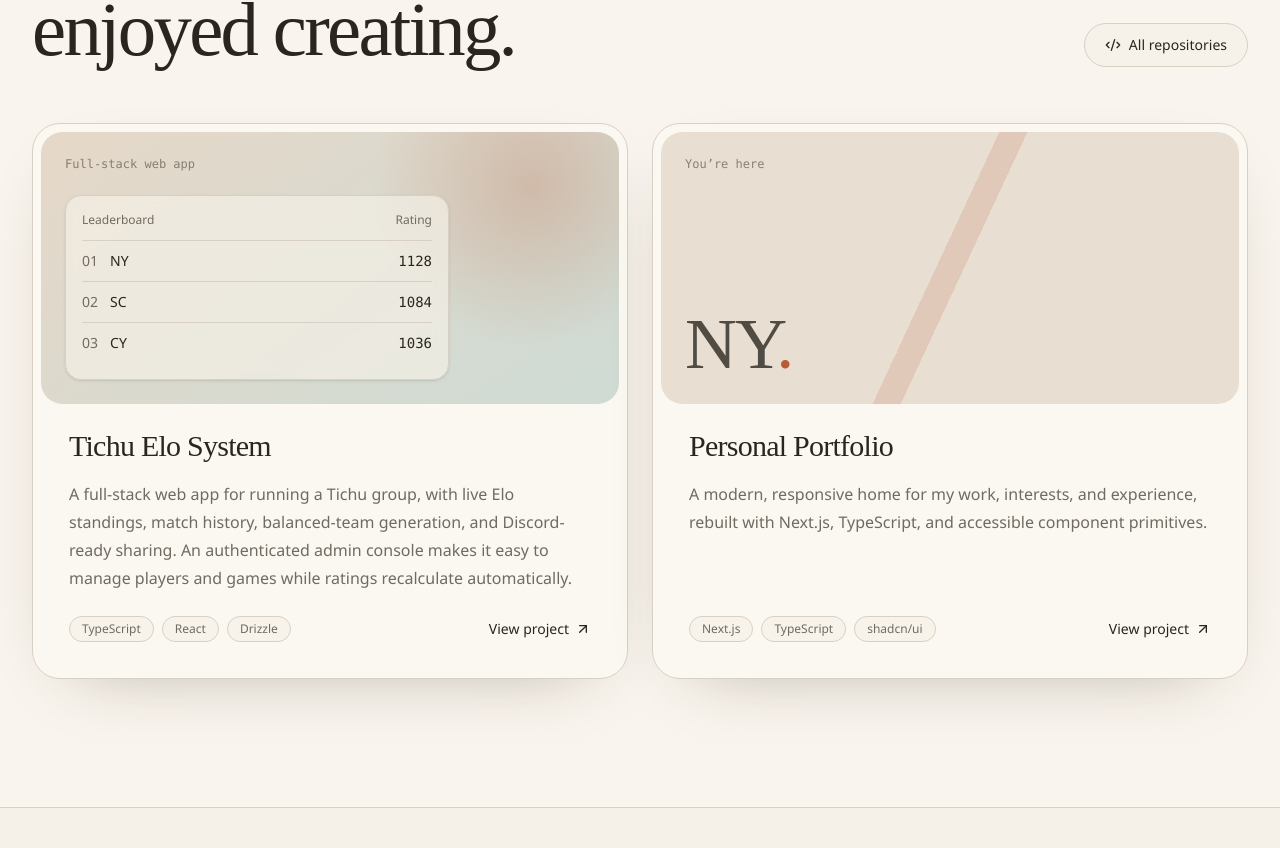
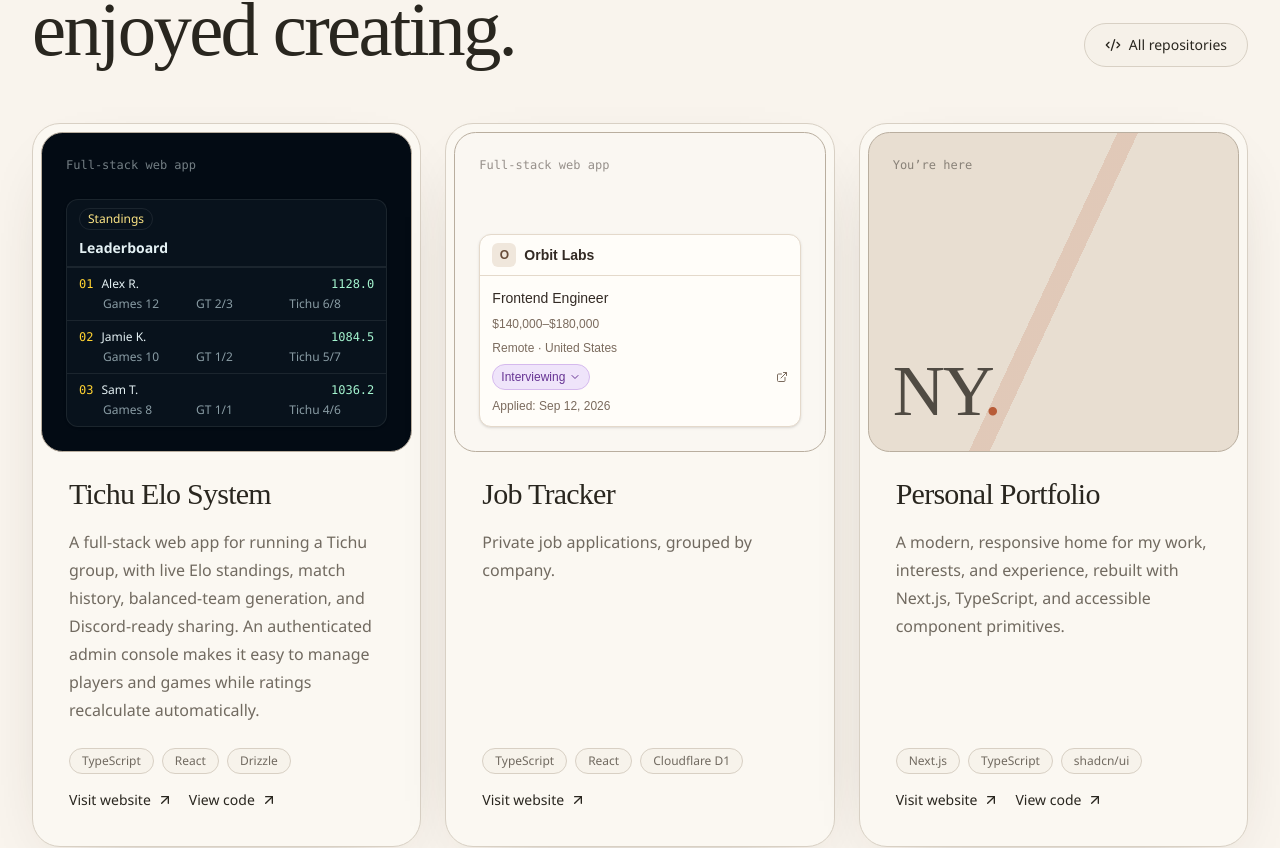
Before and after one commit to yu-nathan/yu-nathan.github.io, a Next.js app: page / in a window 1280 px wide. Shown: the part 2372-3220 px from the top of the page. Built offline with nearby package versions, Linux system fonts and the light colour scheme.

Commit message:
feat: Add Job Tracker to portfolio projects
Show app-specific previews with fictional data and clear borders.
Separate live website links from public GitHub repository links.

```diff
--- a/app/globals.css
+++ b/app/globals.css
@@ -8,6 +8,7 @@
   --muted: #ebe4d9;
   --muted-foreground: #716a60;
   --border: #d8d0c4;
+  --project-preview-border: #b9ae9f;
   --ring: #b85c38;
   --accent: #b85c38;
   --site-font-sans:
@@ -99,22 +100,28 @@ body {
 }
 
 .project-visual {
+  @apply min-h-80;
   display: flex;
-  min-height: 17rem;
   flex-direction: column;
   overflow: hidden;
+  border: 1px solid var(--project-preview-border);
   border-radius: 1.35rem;
   padding: 1.5rem;
 }
 
 .project-visual-elo {
-  background:
-    radial-gradient(
-      circle at 85% 20%,
-      rgba(184, 92, 56, 0.25),
-      transparent 30%
-    ),
-    linear-gradient(145deg, #e6d8c8, #cedbd4);
+  --background: oklch(0.145 0.025 250);
+  --foreground: oklch(0.95 0.015 210);
+  --card: oklch(0.19 0.026 247);
+  --muted-foreground: oklch(0.68 0.025 225);
+  --border: rgb(255 255 255 / 8%);
+  --tichu-rank: var(--color-amber-300);
+  --tichu-rating: var(--color-emerald-200);
+  --tichu-badge-text: var(--color-amber-200);
+  --tichu-badge-border: color-mix(in oklab, var(--tichu-rank) 30%, transparent);
+  background: var(--background);
+  color: var(--foreground);
+  gap: 0.75rem;
 }
 
 .project-visual-site {
@@ -127,6 +134,39 @@ body {
       transparent 52%
     ),
     #e8ded1;
+}
+
+/* Keep this thumbnail palette aligned with the Job Tracker app. */
+.project-visual-tracker {
+  --background: #faf7f2;
+  --foreground: #332a24;
+  --card: #fffdf9;
+  --muted: #f2ece3;
+  --muted-foreground: #7b6b5e;
+  --border: #e4d9cb;
+  --tracker-secondary: #f0e7dc;
+  --tracker-secondary-foreground: #674c39;
+  --tracker-interviewing-background: #efe4fa;
+  --tracker-interviewing-foreground: #673494;
+  --tracker-interviewing-border: #d5b9ed;
+  background: var(--background);
+  color: var(--foreground);
+  gap: 0.75rem;
+}
+
+.tracker-preview {
+  font-family: Arial, Helvetica, sans-serif;
+}
+
+.tracker-company-monogram {
+  background: var(--tracker-secondary);
+  color: var(--tracker-secondary-foreground);
+}
+
+.tracker-status[data-status="interviewing"] {
+  background: var(--tracker-interviewing-background);
+  color: var(--tracker-interviewing-foreground);
+  border-color: var(--tracker-interviewing-border);
 }
 
 @media (prefers-reduced-motion: reduce) {
--- a/app/page.tsx
+++ b/app/page.tsx
@@ -14,6 +14,8 @@ import {
 } from "lucide-react";
 
 import { SiteHeader } from "@/components/site-header";
+import { JobTrackerPreview } from "@/components/job-tracker-preview";
+import { TichuPreview } from "@/components/tichu-preview";
 import { Badge } from "@/components/ui/badge";
 import { Button } from "@/components/ui/button";
 import {
@@ -42,10 +44,11 @@ type SocialLink = {
 type Project = {
   title: string;
   description: string;
-  href: string;
+  websiteHref: string;
+  githubHref?: string;
   tags: string[];
   eyebrow: string;
-  visual: "elo" | "site";
+  visual: "elo" | "site" | "tracker";
 };
 
 type Experience = {
@@ -134,8 +137,17 @@ const projects: Project[] = [
     visual: "elo",
     description:
       "A full-stack web app for running a Tichu group, with live Elo standings, match history, balanced-team generation, and Discord-ready sharing. An authenticated admin console makes it easy to manage players and games while ratings recalculate automatically.",
-    href: "https://github.com/yu-nathan/tichu-elo-system",
+    websiteHref: "https://tichu-elo.nyu1997.chatgpt.site",
+    githubHref: "https://github.com/yu-nathan/tichu-elo-system",
     tags: ["TypeScript", "React", "Drizzle"],
+  },
+  {
+    title: "Job Tracker",
+    eyebrow: "Full-stack web app",
+    visual: "tracker",
+    description: "Private job applications, grouped by company.",
+    websiteHref: "https://job-tracker.nyu1997.chatgpt.site",
+    tags: ["TypeScript", "React", "Cloudflare D1"],
   },
   {
     title: "Personal Portfolio",
@@ -143,7 +155,8 @@ const projects: Project[] = [
     visual: "site",
     description:
       "A modern, responsive home for my work, interests, and experience, rebuilt with Next.js, TypeScript, and accessible component primitives.",
-    href: "https://github.com/yu-nathan/yu-nathan.github.io",
+    websiteHref: "https://nathan-yu.me",
+    githubHref: "https://github.com/yu-nathan/yu-nathan.github.io",
     tags: ["Next.js", "TypeScript", "shadcn/ui"],
   },
 ];
@@ -175,12 +188,6 @@ const experiences: Experience[] = [
 const ExternalIcon = () => (
   <ArrowUpRight aria-hidden="true" className="size-4" />
 );
-
-const leaderboardPreview = [
-  { initials: "NY", rating: 1128 },
-  { initials: "SC", rating: 1084 },
-  { initials: "CY", rating: 1036 },
-];
 
 const Home = () => {
   return (
@@ -369,7 +376,7 @@ const Home = () => {
               </Button>
             </div>
 
-            <div className="mt-14 grid gap-6 lg:grid-cols-2">
+            <div className="mt-14 grid gap-6 lg:grid-cols-2 xl:grid-cols-3">
               {projects.map((project) => (
                 <Card
                   key={project.title}
@@ -379,6 +386,8 @@ const Home = () => {
                     className={
                       project.visual === "elo"
                         ? "project-visual project-visual-elo"
+                        : project.visual === "tracker"
+                          ? "project-visual project-visual-tracker"
                           : "project-visual project-visual-site"
                     }
                   >
@@ -386,28 +395,9 @@ const Home = () => {
                       {project.eyebrow}
                     </span>
                     {project.visual === "elo" ? (
-                      <div className="border-foreground/10 bg-background/65 mt-auto w-full max-w-sm rounded-2xl border p-4 shadow-sm backdrop-blur-sm">
-                        <div className="text-muted-foreground mb-3 flex items-center justify-between text-xs">
-                          <span>Leaderboard</span>
-                          <span>Rating</span>
-                        </div>
-                        {leaderboardPreview.map(
-                          ({ initials, rating }, rank) => (
-                            <div
-                              key={initials}
-                              className="border-border flex items-center border-t py-2.5 text-sm"
-                            >
-                              <span className="text-muted-foreground mr-3">
-                                0{rank + 1}
-                              </span>
-                              <span className="font-medium">{initials}</span>
-                              <span className="ml-auto font-mono">
-                                {rating}
-                              </span>
-                            </div>
-                          ),
-                        )}
-                      </div>
+                      <TichuPreview />
+                    ) : project.visual === "tracker" ? (
+                      <JobTrackerPreview />
                     ) : (
                       <div className="text-foreground/80 mt-auto font-serif text-6xl leading-none tracking-tight sm:text-7xl">
                         NY<span className="text-accent">.</span>
@@ -426,14 +416,25 @@ const Home = () => {
                         <Badge key={tag}>{tag}</Badge>
                       ))}
                     </div>
+                    <div className="flex flex-wrap gap-4">
+                      {[
+                        { href: project.websiteHref, label: "Visit website" },
+                        { href: project.githubHref, label: "View code" },
+                      ].map(({ href, label }) =>
+                        href ? (
                           <a
-                      href={project.href}
+                            key={label}
+                            href={href}
                             target="_blank"
                             rel="noreferrer"
+                            aria-label={`${project.title}: ${label}`}
                             className="focus-visible:ring-ring inline-flex items-center gap-1.5 text-sm font-medium underline-offset-4 hover:underline focus-visible:rounded focus-visible:ring-2 focus-visible:outline-none"
                           >
-                      View project <ExternalIcon />
+                            {label} <ExternalIcon />
                           </a>
+                        ) : null,
+                      )}
+                    </div>
                   </CardFooter>
                 </Card>
               ))}
--- /dev/null
+++ b/components/job-tracker-preview.tsx
@@ -0,0 +1,34 @@
+import { ChevronDown, ExternalLink } from "lucide-react";
+
+// Fictional application, presented with the Job Tracker's card layout.
+export const JobTrackerPreview = () => (
+  <div className="tracker-preview mt-auto w-full max-w-sm font-sans text-xs">
+    <div className="border-border bg-card overflow-hidden rounded-xl border shadow-sm">
+      <div className="border-border flex items-center gap-2 border-b px-3 py-2">
+        <span className="tracker-company-monogram flex size-6 shrink-0 items-center justify-center rounded-md font-semibold">
+          O
+        </span>
+        <span className="text-sm font-semibold">Orbit Labs</span>
+      </div>
+      <div className="space-y-2 p-3">
+        <p className="text-sm font-medium">Frontend Engineer</p>
+        <p className="text-muted-foreground tabular-nums">$140,000–$180,000</p>
+        <p className="text-muted-foreground">Remote · United States</p>
+        <div className="flex items-center justify-between gap-2">
+          <span
+            className="tracker-status inline-flex items-center gap-1 rounded-full border px-2 py-1 font-medium"
+            data-status="interviewing"
+          >
+            Interviewing
+            <ChevronDown aria-hidden="true" className="size-3" />
+          </span>
+          <ExternalLink
+            aria-hidden="true"
+            className="text-muted-foreground size-3"
+          />
+        </div>
+        <p className="text-muted-foreground">Applied: Sep 12, 2026</p>
+      </div>
+    </div>
+  </div>
+);
--- /dev/null
+++ b/components/tichu-preview.tsx
@@ -0,0 +1,38 @@
+// Fictional standings, presented with the Tichu site's compact leaderboard.
+const players = [
+  { name: "Alex R.", rating: "1128.0", games: 12, gt: "2/3", tichu: "6/8" },
+  { name: "Jamie K.", rating: "1084.5", games: 10, gt: "1/2", tichu: "5/7" },
+  { name: "Sam T.", rating: "1036.2", games: 8, gt: "1/1", tichu: "4/6" },
+];
+
+export const TichuPreview = () => (
+  <div className="border-border bg-card/80 mt-auto w-full max-w-sm overflow-hidden rounded-xl border font-sans text-xs shadow-sm">
+    <div className="border-border border-b px-3 py-2">
+      <span className="inline-flex rounded-full border border-(--tichu-badge-border) px-2 py-0.5 text-(--tichu-badge-text)">
+        Standings
+      </span>
+      <p className="mt-2 text-sm font-semibold">Leaderboard</p>
+    </div>
+    {players.map((player, index) => (
+      <div
+        key={player.name}
+        className="border-border border-t px-3 py-2 first:border-t-0"
+      >
+        <div className="flex items-center gap-2">
+          <span className="font-mono text-(--tichu-rank)">
+            {String(index + 1).padStart(2, "0")}
+          </span>
+          <span className="min-w-0 flex-1 font-medium">{player.name}</span>
+          <span className="font-mono text-(--tichu-rating)">
+            {player.rating}
+          </span>
+        </div>
+        <div className="text-muted-foreground mt-1 grid grid-cols-3 gap-2 pl-6">
+          <span>Games {player.games}</span>
+          <span>GT {player.gt}</span>
+          <span>Tichu {player.tichu}</span>
+        </div>
+      </div>
+    ))}
+  </div>
+);
```
Lines whose indentation alone changed are shown as unchanged.
